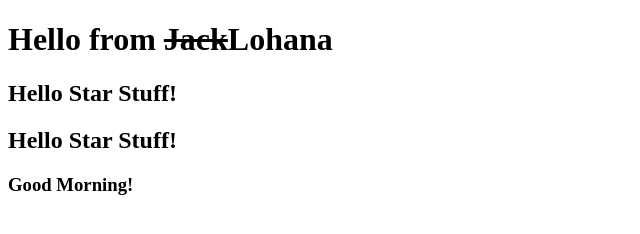
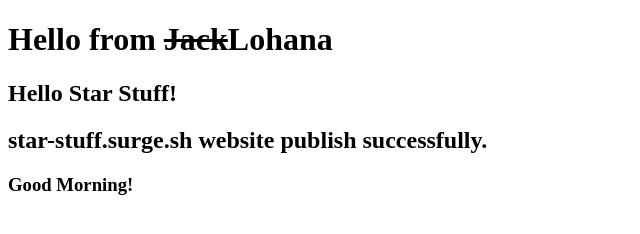
Before and after one commit to jackaylohana/bootcamp2020, a plain HTML site: page index.html in a window 1280 px wide. Shown: the whole page, without its empty margins (0-640 px from the left). Drawn offline with Linux system fonts and the light colour scheme.

Commit message:
Update index.html

```diff
--- a/index.html
+++ b/index.html
@@ -8,7 +8,7 @@
 <body>
     <h1>Hello from <s>Jack</s>Lohana</h1>
     <h2>Hello Star Stuff!</h2>
-    <h2>Hello Star Stuff!</h2>
+    <h2>star-stuff.surge.sh website publish successfully.</h2>
     <h3>Good Morning!</h3>
 </body>
 </html>
```
